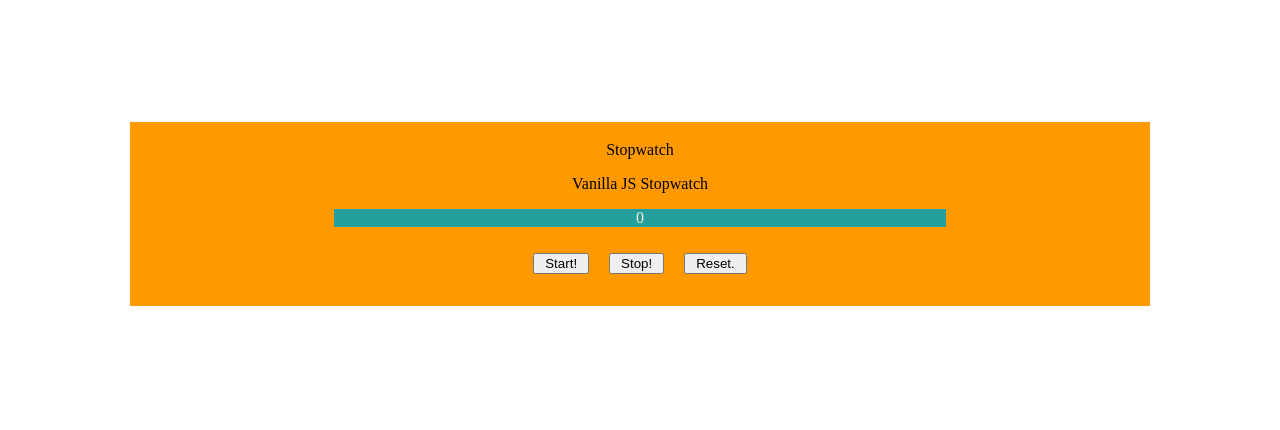
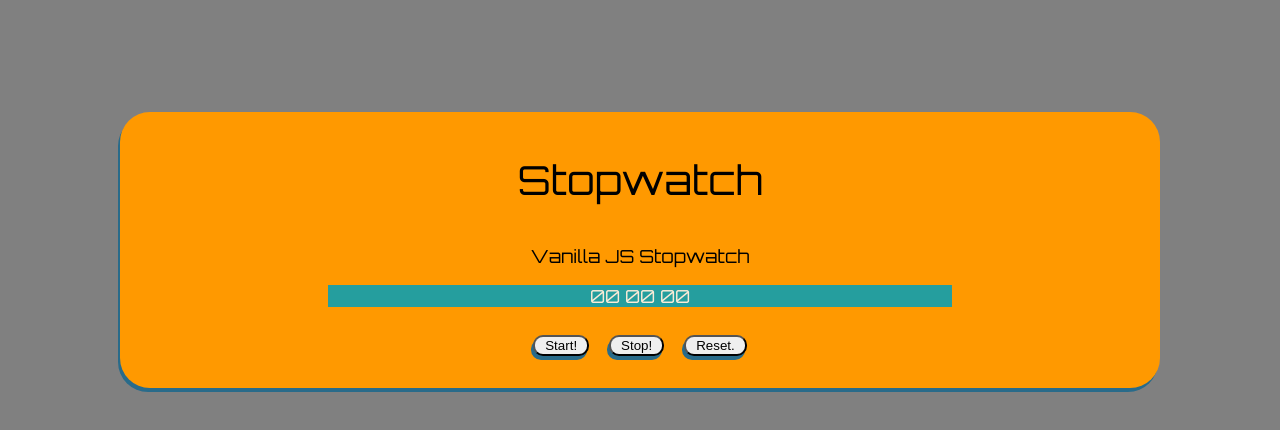
Before and after one commit to ryansonofwilliam/RyzoTestPage, a plain HTML site: page stopwatch/stopwatch.html in a window 1280 px wide. Drawn offline with Linux system fonts and the light colour scheme.

Commit message:
Some Prettification

```diff
--- a/stopwatch/script.js
+++ b/stopwatch/script.js
@@ -8,7 +8,7 @@ container.appendChild(title);
 
 //Set the description
 var description = document.createElement("p");
-description.setAttribute("class", "title");
+description.setAttribute("class", "description");
 description.innerText = "Vanilla JS Stopwatch";
 container.appendChild(description);
 
@@ -20,7 +20,7 @@ container.appendChild(counter_container);
 var displayed_number = document.createElement("p");
 displayed_number.setAttribute("class", "current_number");
 counter_container.appendChild(displayed_number);
-displayed_number.innerHTML = /*"Press Start"*/ current_number;
+displayed_number.innerHTML = "00 00 00";
 
 //Create a button container and add buttons
 var buttons = document.createElement("div");
@@ -47,7 +47,8 @@ var seconds = 0;
 // const day = hour * 24;
 // const year = day * 365;
 
-//Create a timer to start counting when start button is pressed
+//Create a timer to start counting when start button is pressed, and reacts properly
+//to the stop and reset buttons
 
 startbtn.onclick = function () {
   clearInterval(interval);
--- a/stopwatch/style.css
+++ b/stopwatch/style.css
@@ -1,16 +1,29 @@
+@import url("https://fonts.googleapis.com/css2?family=Orbitron&display=swap");
+
+body {
+  background-color: grey;
+}
 #stop_watch_container {
   align-self: center;
   background-color: rgb(255, 153, 0);
-  margin: 7.6em;
+  margin: 7em;
   padding-bottom: 2em;
   padding-top: 0.2em;
+  border-radius: 30px;
+  box-shadow: -2px 4px 0px 0px rgba(41, 107, 138, 1);
+}
+
+#stop_watch_container .title {
+  font-size: 40px;
 }
 
 #stop_watch_container p {
   text-align: center;
   vertical-align: top;
+  font-size: large;
   padding: 0;
   position: relative;
+  font-family: "Orbitron", sans-serif;
 }
 
 .button_container {
@@ -24,6 +37,8 @@
   padding-right: 10px;
   margin-left: 10px;
   margin-right: 10px;
+  border-radius: 10px;
+  box-shadow: -2px 4px 0px 0px rgba(41, 107, 138, 1);
 }
 
 .counter_container {
```
